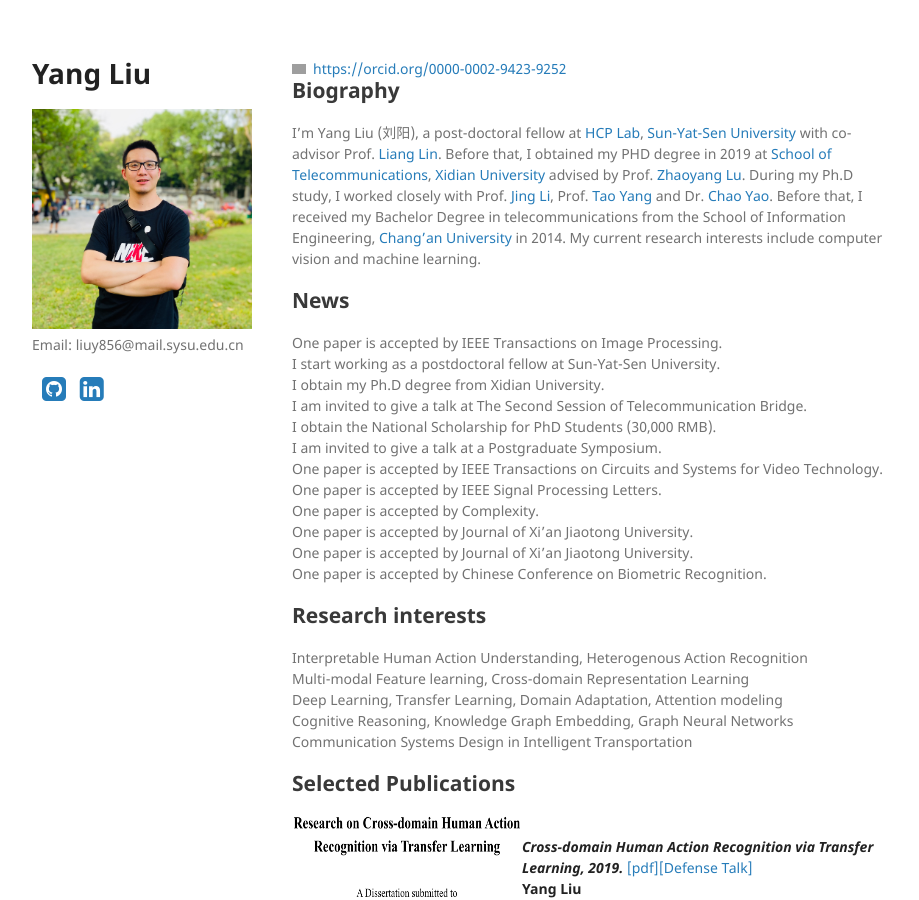
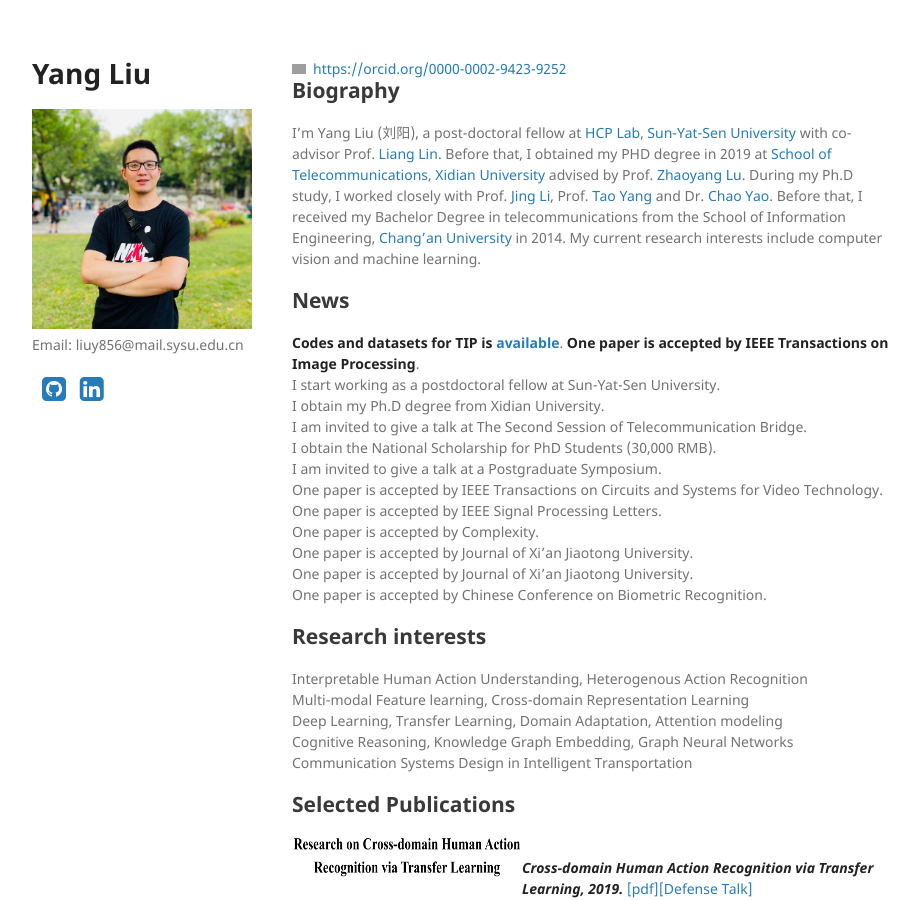
Before and after one commit to YangLiu9208/home, a Jekyll site: the page built from index.md, in a window 1280 px wide and 900 px high. Shown: the whole window, without its empty margins (178-1097 px from the left). Built offline with Jekyll 4.4.1, drawn with Linux system fonts in a browser that asks for light colours; a style sheet for code colours, icons or effects is not loaded; grey boxes are pictures that could not be loaded.

Commit message:
Update index.md

```diff
--- a/index.md
+++ b/index.md
@@ -7,7 +7,8 @@ layout: default
 I'm Yang Liu (刘阳), a post-doctoral fellow at [HCP Lab](http://www.sysu-hcp.net/home/), [Sun-Yat-Sen University](http://www.sysu.edu.cn/) with co-advisor Prof. [Liang Lin](http://www.linliang.net/). Before that, I obtained my PHD degree in 2019 at [School of Telecommunications](http://ste.xidian.edu.cn/), [Xidian University](https://www.xidian.edu.cn/) advised by Prof. [Zhaoyang Lu](http://web.xidian.edu.cn/zhylu/). During my Ph.D study, I worked closely with Prof. [Jing Li](https://web.xidian.edu.cn/jingli/), Prof. [Tao Yang](https://scholar.google.com/citations?hl=en&user=Lvn4nH8AAAAJ) and Dr. [Chao Yao](https://scholar.google.com/citations?user=n6w02qoAAAAJ&hl=en). Before that, I received my Bachelor Degree in telecommunications from the School of Information Engineering, [Chang’an University](http://www.chd.edu.cn/) in 2014. My current research interests include computer vision and machine learning.
 
 ## News
-One paper is accepted by IEEE Transactions on Image Processing.
+**Codes and datasets for TIP is [available]((https://yangliu9208.github.io/DIVAFN/))**.
+**One paper is accepted by IEEE Transactions on Image Processing**.
 I start working as a postdoctoral fellow at Sun-Yat-Sen University.
 I obtain my Ph.D degree from Xidian University.
 I am invited to give a talk at The Second Session of Telecommunication Bridge.
```
